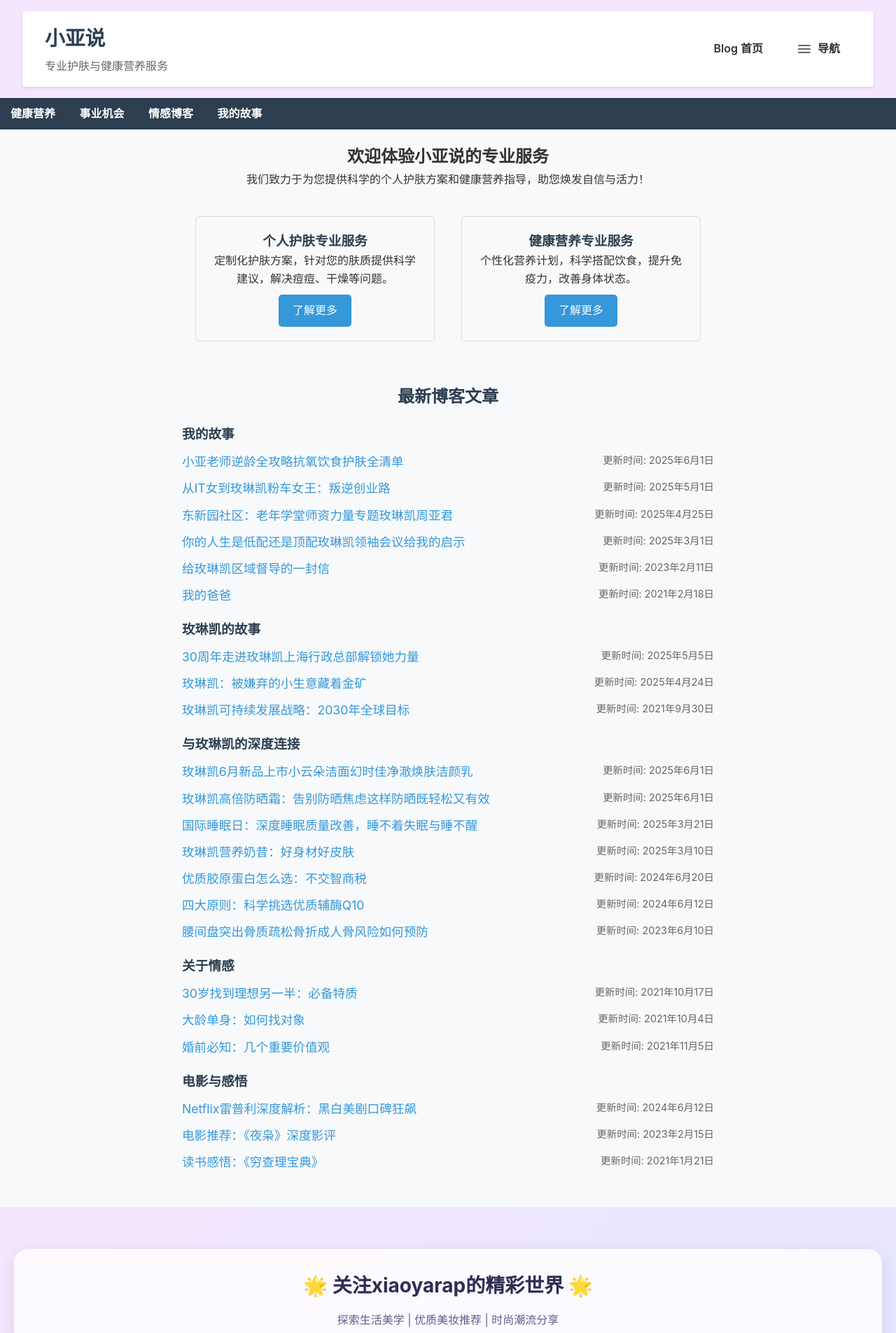
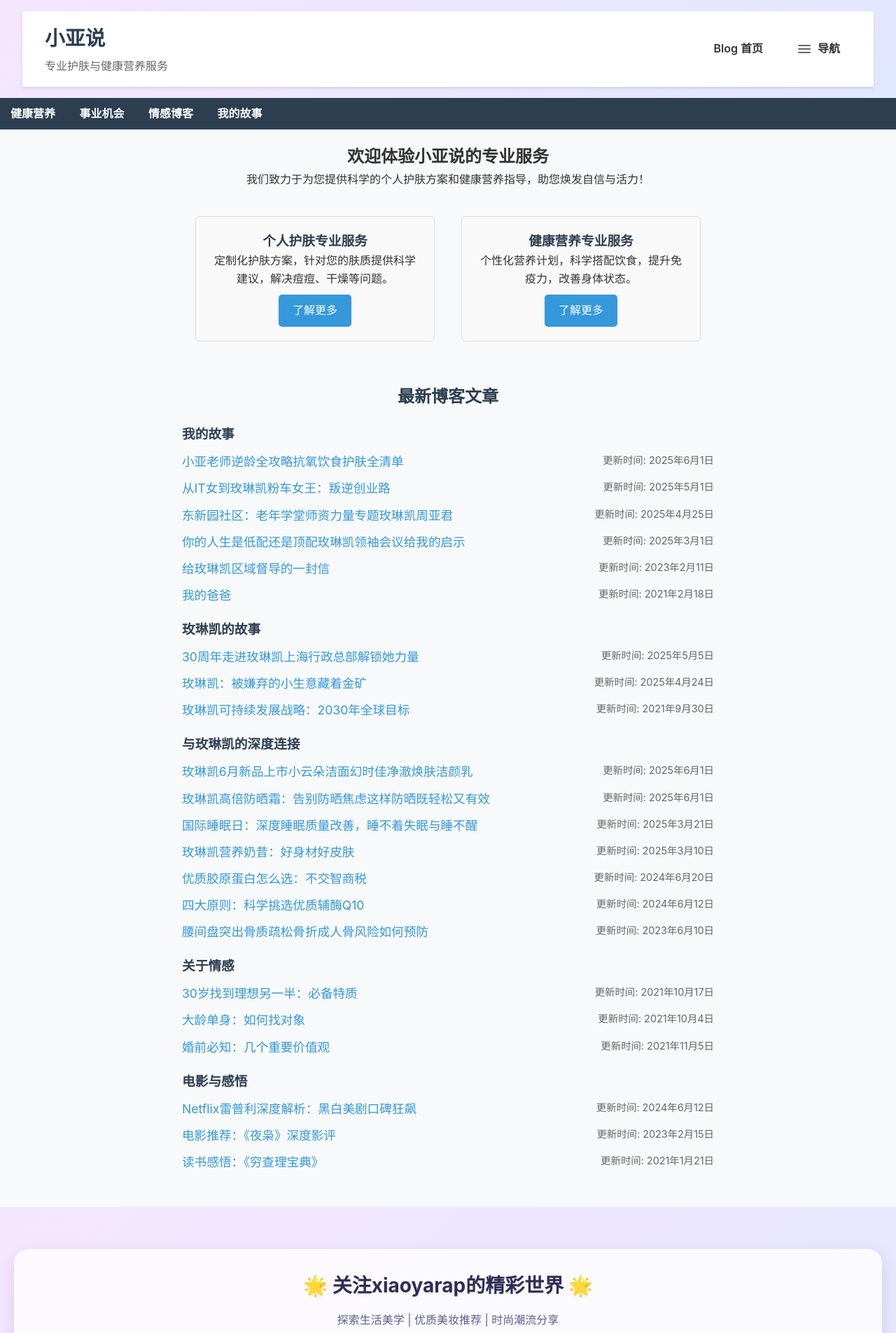
Before and after one commit to xiaoyarap/blog, a Jekyll site: the page built from index.html, in a window 1280 px wide. Shown: the top 1905 px of the page at 70% size. Built offline with Jekyll 4.4.1, drawn with Linux system fonts in a browser that asks for light colours.

Commit message:
update header.html bg color

```diff
--- a/_includes/header.html
+++ b/_includes/header.html
@@ -5,7 +5,7 @@
   <meta name="viewport" content="width=device-width, initial-scale=1.0">
 <style>
         .site-header {
-          background: #f5e6ff;
+          background: linear-gradient(135deg, #f5e6ff 0%, #e0e7ff 100%);
           box-shadow: 0 2px 8px rgba(0,0,0,0.05);
           padding: 1rem 2rem;
         }
```
